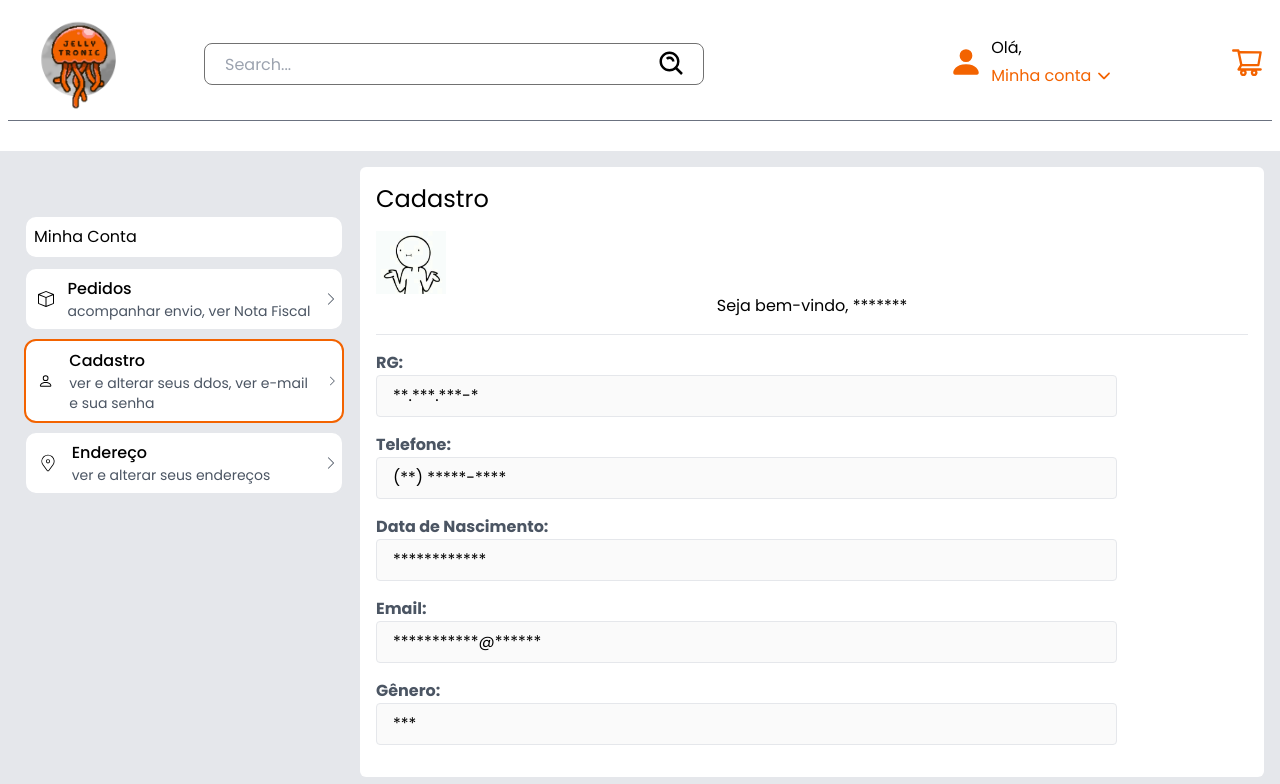
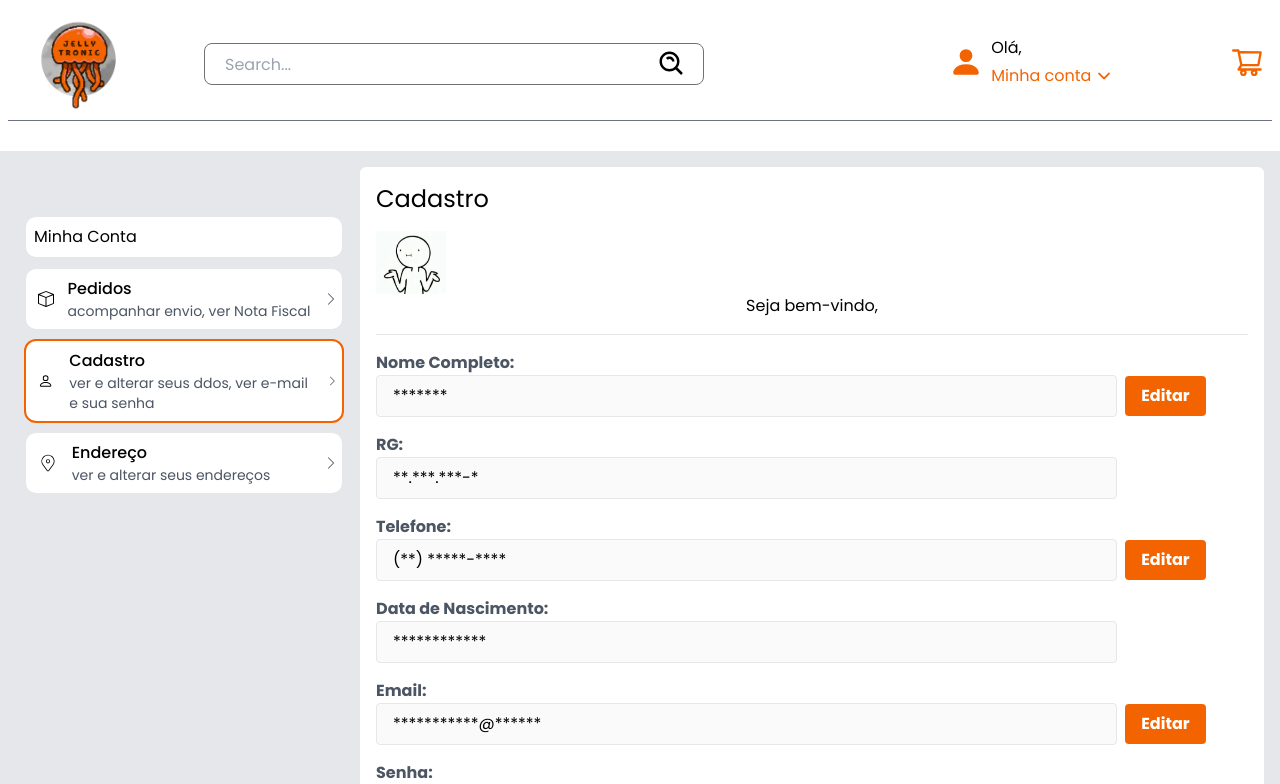
Before and after one commit to JellyTronic/JellyTronicClient, a Next.js app: page /minha-conta/usuario in a window 1280 px wide. Shown: the top 784 px of the page. Built offline with nearby package versions, Linux system fonts and the light colour scheme; no server answers; sample sign-in values are in the browser's storage.

Commit message:
fix: Adding customer data update functionality

```diff
--- a/src/app/minha-conta/usuario/page.tsx
+++ b/src/app/minha-conta/usuario/page.tsx
@@ -3,14 +3,17 @@
 import "./page.css";
 import React, { useEffect, useState } from "react";
 import Sidebar from "../../../components/sidebar"; // Componente da barra lateral
-import { perfil } from "@/utils/apiUrl";
+import { apiCadastro, perfil } from "@/utils/apiUrl";
 import Image from "next/image";
 import formatDate from "./utils/formatDate";
 import formatPhone from "./utils/formatPhone";
 import formatRg from "./utils/formatRg";
+import Swal from "sweetalert2";
 
 const Cadastro = () => {
   const [isAuthenticated, setIsAuthenticated] = useState(false);
+
+  const [token, setToken] = useState("");
 
   const [id, setId] = useState();
   const [identify_document, setIdentify_document] = useState("**.***.***-*");
@@ -20,6 +23,133 @@ const Cadastro = () => {
   const [email, setEmail] = useState("***********@******");
   const [gender, setGender] = useState("***");
   const [image_path, setImage_path] = useState("/imgs/perfil/foto.jpg");
+  const [defaultName, setDefaultName] = useState("");
+  const [editandoPhone, setEditandoPhone] = useState(false);
+  const [editandoEmail, setEditandoEmail] = useState(false);
+  const [editandoPassword, setEditandoPassword] = useState(false);
+  const [editandoName, setEditandoName] = useState(false);
+
+  const [isLoadingPhone, setIsLoadingPhone] = useState(false);
+  const [isLoadingEmail, setIsLoadingEmail] = useState(false);
+  const [isLoadingPassword, setIsLoadingPassword] = useState(false);
+  const [isLoadingName, setIsLoadingName] = useState(false);
+
+  const handleChangePhone = (e: any) => {
+    setPhone(e.target.value);
+  };
+  const handleChangeEmail = (e: any) => {
+    setEmail(e.target.value);
+  };
+  const handleChangeName = (e: any) => {
+    setName(e.target.value);
+  };
+
+  const handleChangePassword = (e: any) => {};
+
+  const handleEdicaoPhone = async () => {
+    if (editandoPhone) {
+      try {
+        setIsLoadingPhone(true);
+        const response = await fetch(`${apiCadastro.api_local}/${id}`, {
+          method: "PATCH",
+          headers: {
+            "Content-Type": "application/json",
+            Authorization: `Bearer ${token}`,
+          },
+          body: JSON.stringify({ phone }),
+        });
+
+        if (response.ok) {
+          const data = await response.json();
+          setIsLoadingPhone(false);
+          Swal.fire("Telefone atualizado!", data, "success");
+        } else {
+          if (response.status === 400) {
+            const errorData = await response.json();
+            const { message } = errorData;
+            setIsLoadingPhone(false);
+            Swal.fire("Erro ao atualizar!", message, "error");
+          }
+        }
+      } catch (error) {
+        console.error(error);
+      }
+    }
+    setEditandoPhone(!editandoPhone);
+  };
+
+  const handleEdicaoEmail = async () => {
+    if (editandoEmail) {
+      try {
+        setIsLoadingEmail(true);
+        const response = await fetch(`${apiCadastro.api_local}/${id}`, {
+          method: "PATCH",
+          headers: {
+            "Content-Type": "application/json",
+            Authorization: `Bearer ${token}`,
+          },
+          body: JSON.stringify({ email }),
+        });
+
+        if (response.ok) {
+          const data = await response.json();
+          setIsLoadingEmail(false);
+          Swal.fire("Email atualizado!", data, "success");
+        } else {
+          if (response.status === 400) {
+            const errorData = await response.json();
+            const { message } = errorData;
+            setIsLoadingEmail(false);
+            Swal.fire("Erro ao atualizar!", message, "error");
+          }
+          if (response.status === 404) {
+            const errorData = await response.json();
+
+            const { error } = errorData;
+            setIsLoadingEmail(false);
+            Swal.fire("Erro ao atualizar!", error, "error");
+          }
+        }
+      } catch (error) {
+        console.error(error);
+      }
+    }
+    setEditandoEmail(!editandoEmail);
+  };
+
+  const handleEdicaoName = async () => {
+    if (editandoName) {
+      try {
+        setIsLoadingName(true);
+        const response = await fetch(`${apiCadastro.api_local}/${id}`, {
+          method: "PATCH",
+          headers: {
+            "Content-Type": "application/json",
+            Authorization: `Bearer ${token}`,
+          },
+          body: JSON.stringify({ name }),
+        });
+
+        if (response.ok) {
+          const data = await response.json();
+          setIsLoadingName(false);
+          Swal.fire("Nome atualizado!", data, "success");
+        } else {
+          if (response.status === 400) {
+            const errorData = await response.json();
+            const { message } = errorData;
+            setIsLoadingName(false);
+            Swal.fire("Erro ao atualizar!", message, "error");
+          }
+        }
+      } catch (error) {
+        console.error(error);
+      }
+    }
+    setEditandoName(!editandoName);
+  };
+
+  const handleEdicaoPassword = () => {};
 
   useEffect(() => {
     const currentToken = sessionStorage.getItem("secretToken");
@@ -29,7 +159,7 @@ const Cadastro = () => {
       window.location.href = "/login";
     } else {
       setIsAuthenticated(true);
-
+      setToken(currentToken);
       fetch(`${perfil.api_online}/${id}`, {
         headers: {
           Authorization: `Bearer ${currentToken}`,
@@ -43,7 +173,8 @@ const Cadastro = () => {
             formatRg(data.data.customer.identify_document.toString())
           );
           setName(data.data.customer.name);
-          setPhone(formatPhone(data.data.customer.phone));
+          setDefaultName(data.data.customer.name);
+          setPhone(data.data.customer.phone);
           setBirthdate(formatDate(data.data.customer.birthdate));
           setEmail(data.data.customer.email);
 
@@ -74,10 +205,34 @@ const Cadastro = () => {
                     width={70}
                     height={70}
                   />
-                  <h2>Seja bem-vindo, {name}</h2>
+                  <h2>Seja bem-vindo, {defaultName.split(" ")[0]}</h2>
                 </div>
                 <hr className="my-4" />
                 <div>
+                  <div className="mb-4">
+                    <label className="block text-gray-600 font-bold">
+                      Nome Completo:
+                    </label>
+                    <input
+                      type="text"
+                      value={name}
+                      className="form-input border rounded py-2 px-4"
+                      disabled={!editandoName}
+                      onChange={handleChangeName}
+                    />
+                    <button
+                      className="ml-2 py-2 px-4 bg-blue-500 hover:bg-blue-700 text-white font-bold rounded buttonChange"
+                      onClick={handleEdicaoName}
+                    >
+                      {isLoadingName ? (
+                        <div className="h-6 w-6 border-4 border-l-gray-200 border-r-gray-200 border-b-gray-200 border-t-primary animate-spin ease-linear rounded-full"></div>
+                      ) : editandoName ? (
+                        "Salvar"
+                      ) : (
+                        "Editar"
+                      )}
+                    </button>
+                  </div>
                   <div className="mb-4">
                     <label className="block text-gray-600 font-bold">RG:</label>
                     <input
@@ -95,8 +250,21 @@ const Cadastro = () => {
                       type="text"
                       value={phone}
                       className="form-input border rounded py-2 px-4"
-                      disabled
+                      disabled={!editandoPhone}
+                      onChange={handleChangePhone}
                     />
+                    <button
+                      className="ml-2 py-2 px-4 bg-blue-500 hover:bg-blue-700 text-white font-bold rounded buttonChange"
+                      onClick={handleEdicaoPhone}
+                    >
+                      {isLoadingPhone ? (
+                        <div className="h-6 w-6 border-4 border-l-gray-200 border-r-gray-200 border-b-gray-200 border-t-primary animate-spin ease-linear rounded-full"></div>
+                      ) : editandoPhone ? (
+                        "Salvar"
+                      ) : (
+                        "Editar"
+                      )}
+                    </button>
                   </div>
                   <div className="mb-4">
                     <label className="block text-gray-600 font-bold">
@@ -117,8 +285,38 @@ const Cadastro = () => {
                       type="text"
                       value={email}
                       className="form-input border rounded py-2 px-4"
+                      disabled={!editandoEmail}
+                      onChange={handleChangeEmail}
+                    />
+                    <button
+                      className="ml-2 py-2 px-4 bg-blue-500 hover:bg-blue-700 text-white font-bold rounded buttonChange"
+                      onClick={handleEdicaoEmail}
+                    >
+                      {isLoadingEmail ? (
+                        <div className="h-6 w-6 border-4 border-l-gray-200 border-r-gray-200 border-b-gray-200 border-t-primary animate-spin ease-linear rounded-full"></div>
+                      ) : editandoEmail ? (
+                        "Salvar"
+                      ) : (
+                        "Editar"
+                      )}
+                    </button>
+                  </div>
+                  <div className="mb-4">
+                    <label className="block text-gray-600 font-bold">
+                      Senha:
+                    </label>
+                    <input
+                      type="text"
+                      value="**********"
+                      className="form-input border rounded py-2 px-4"
                       disabled
                     />
+                    <button
+                      className="ml-2 py-2 px-4 bg-blue-500 hover:bg-blue-700 text-white font-bold rounded buttonChange"
+                      onClick={handleEdicaoPassword}
+                    >
+                      Altere
+                    </button>
                   </div>
                   <div className="mb-4">
                     <label className="block text-gray-600 font-bold">
```
